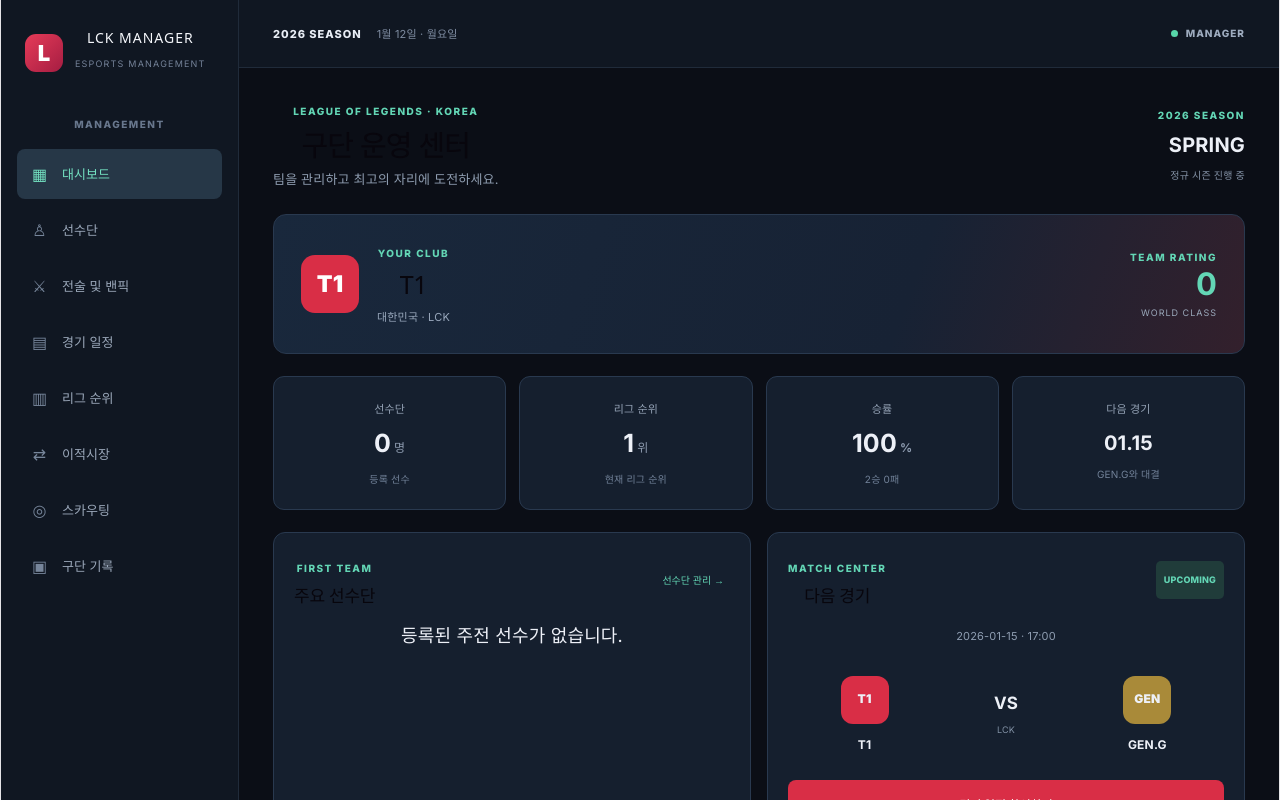
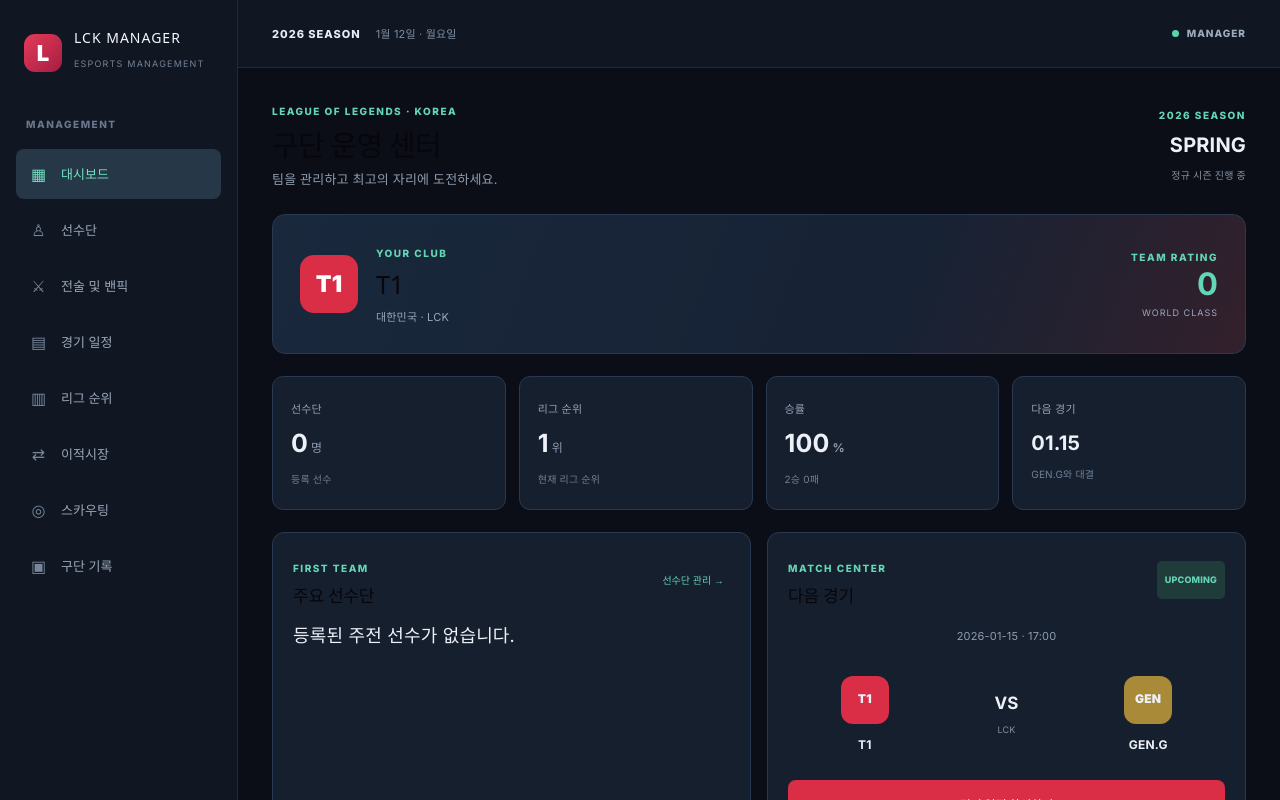
Before and after one commit to 263108-blip/lck-manager, a React (Vite) app: page / in a window 1280 px wide. Shown: the top 800 px of the page. Built offline with nearby package versions, Linux system fonts and the light colour scheme.

Commit message:
Make manager interface use full browser width

```diff
--- a/src/App.css
+++ b/src/App.css
@@ -63,3 +63,5 @@ button:focus-visible,input:focus-visible,select:focus-visible{outline:2px solid
 
 .schedule-start-match{width:100%;margin:0 0 14px;padding:13px;border:1px solid #d92e46;border-radius:8px;background:linear-gradient(110deg,#d92e46,#a92340);color:#fff;font-size:12px;font-weight:800;box-shadow:0 7px 18px #d92e4620}
 .schedule-start-match:hover,.fm-primary-button:hover{filter:brightness(1.1)}
+
+#root{width:100%;max-width:none;margin:0;text-align:left;border:0;min-height:100vh;display:block}
```
